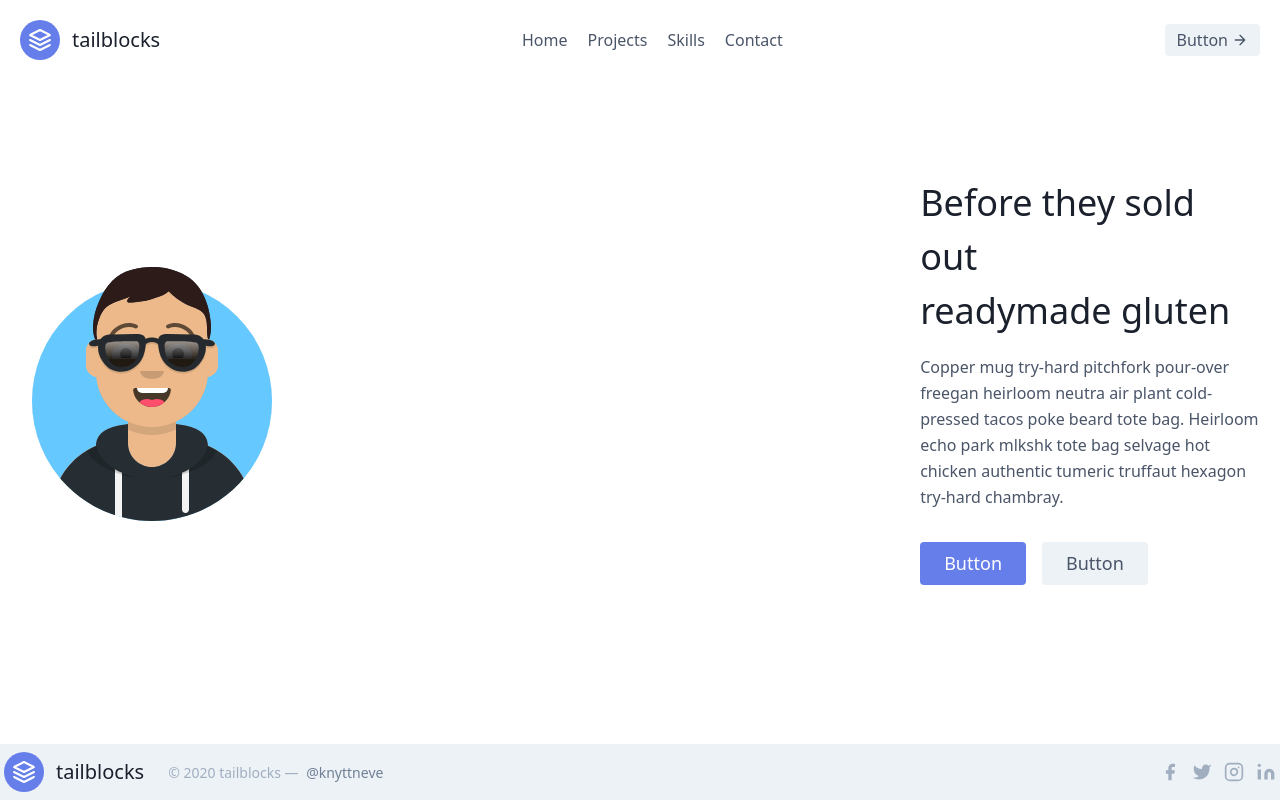
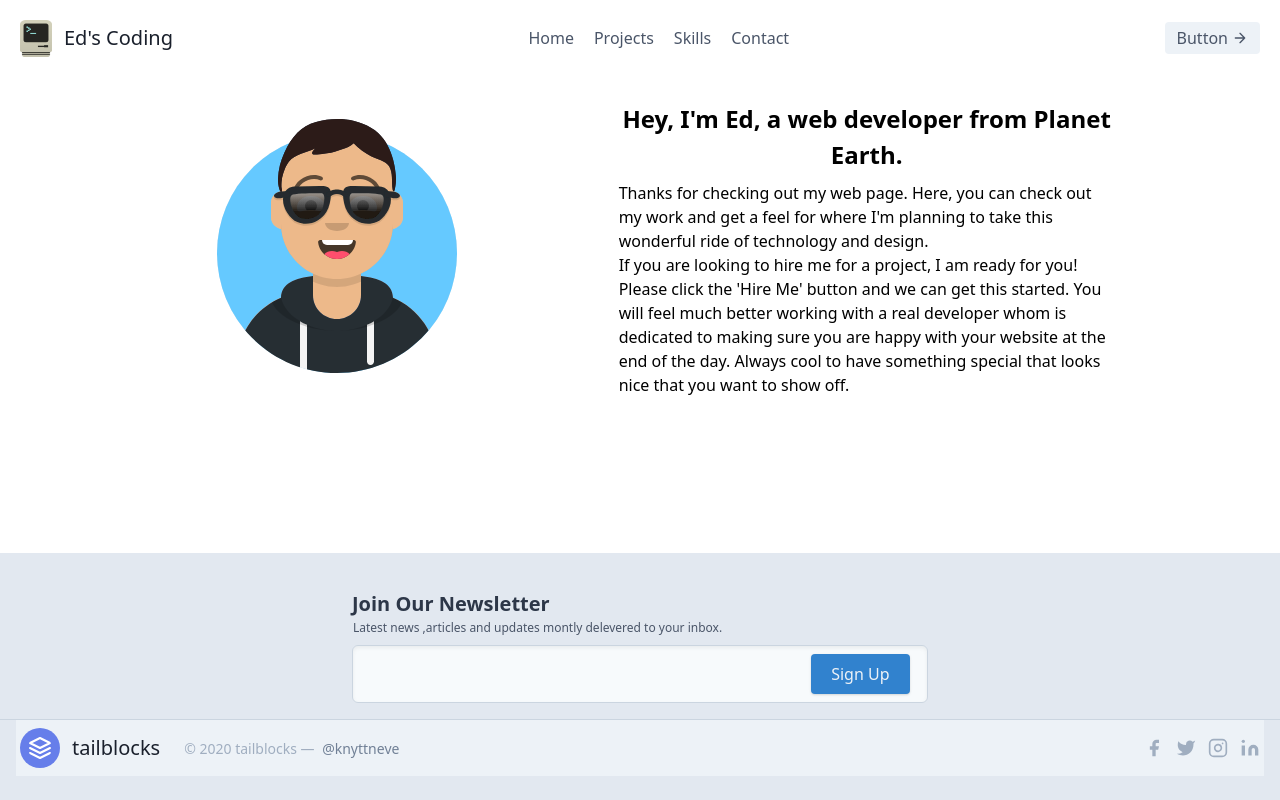
Before and after one commit to teambit710/nuxt_nicewebpage, a Nuxt app: page / in a window 1280 px wide. Built offline with nearby package versions, Linux system fonts and the light colour scheme.

Commit message:
mailing list

```diff
--- a/components/FooterBottom.vue
+++ b/components/FooterBottom.vue
@@ -1,4 +1,32 @@
 <template>
+  <!-- footer -->
+  <div class="w-full px-4 py-6 bg-gray-300 ">
+    <!-- marging just for display-->
+    <div class="px-4 pt-3 pb-4 -mx-4 border-b border-gray-400">
+      <div class="max-w-xl mx-auto">
+        <h2 class="inline-block text-xl font-semibold text-left text-gray-800">
+          Join Our Newsletter
+        </h2>
+        <p class="pl-px text-xs text-gray-700">
+          Latest news ,articles and updates montly delevered to your inbox.
+        </p>
+        <form action="#" class="mt-2">
+          <div class="flex items-center">
+            <input
+              type="email"
+              class="w-full px-2 py-4 mr-2 bg-gray-100 border border-gray-400 rounded-md shadow-inner focus:outline-none"
+              required
+            />
+            <button
+              class="px-5 py-2 text-gray-200 bg-blue-600 rounded shadow "
+              style="margin-left: -7.8rem;"
+            >
+              Sign Up
+            </button>
+          </div>
+        </form>
+      </div>
+    </div>
     <footer class="text-gray-700 body-font">
       <div class="bg-gray-200">
         <div
@@ -101,4 +129,5 @@
         </div>
       </div>
     </footer>
+  </div>
 </template>
--- a/components/HeaderTop.vue
+++ b/components/HeaderTop.vue
@@ -6,21 +6,12 @@
       <a
         class="flex items-center mb-4 font-medium text-gray-900 title-font md:mb-0"
       >
-        <svg
-          xmlns="http://www.w3.org/2000/svg"
-          fill="none"
-          stroke="currentColor"
-          stroke-linecap="round"
-          stroke-linejoin="round"
-          stroke-width="2"
-          class="w-10 h-10 p-2 text-white bg-indigo-500 rounded-full"
-          viewBox="0 0 24 24"
-        >
+        <img src="~/assets/logo_sm.png" class="w-8" alt="">
           <path
             d="M12 2L2 7l10 5 10-5-10-5zM2 17l10 5 10-5M2 12l10 5 10-5"
           ></path>
         </svg>
-        <span class="ml-3 text-xl">tailblocks</span>
+        <span class="ml-3 text-xl">Ed's Coding</span>
       </a>
       <nav
         class="flex flex-wrap items-center justify-center text-base md:ml-auto md:mr-auto"
--- a/pages/index.vue
+++ b/pages/index.vue
@@ -1,43 +1,27 @@
 <template>
-  <div class="container mx-6 mx-auto">
-    <section class="text-gray-700 body-font">
-      <div
-        class="container flex flex-col items-center px-5 py-24 mx-auto md:flex-row"
-      >
-        <div class="justify-center w-5/6 mb-10 lg:w-full md:w-1/2 md:mb-0">
-          <img
-            class="object-cover object-center rounded"
-            alt="hero"
-            src="~/assets/avataaars.svg"
-          />
+  <div class="container">
+    <section class="my-4 ml-10">
+      <div class="flex flex-wrap justify-center mx-auto">
+        <div class="w-1/3">
+          <img src="~/assets/avataaars.svg" alt="Avatar" />
         </div>
-        <div
-          class="flex flex-col items-center text-center lg:flex-grow md:w-1/2 lg:pl-24 md:pl-16 md:items-start md:text-left"
-        >
-          <h1
-            class="mb-4 text-3xl font-medium text-gray-900 title-font sm:text-4xl"
-          >
-            Before they sold out <br class="hidden lg:inline-block" />readymade
-            gluten
+        <div class="w-2/5">
+          <h1 class="py-2 text-2xl font-bold text-center">
+            Hey, I'm Ed, a web developer from Planet Earth.
           </h1>
-          <p class="mb-8 leading-relaxed">
-            Copper mug try-hard pitchfork pour-over freegan heirloom neutra air
-            plant cold-pressed tacos poke beard tote bag. Heirloom echo park
-            mlkshk tote bag selvage hot chicken authentic tumeric truffaut
-            hexagon try-hard chambray.
+          <p>
+            Thanks for checking out my web page. Here, you can check out my work
+            and get a feel for where I'm planning to take this wonderful ride of
+            technology and design.
           </p>
-          <div class="flex justify-center">
-            <button
-              class="inline-flex px-6 py-2 text-lg text-white bg-indigo-500 border-0 rounded focus:outline-none hover:bg-indigo-600"
-            >
-              Button
-            </button>
-            <button
-              class="inline-flex px-6 py-2 ml-4 text-lg text-gray-700 bg-gray-200 border-0 rounded focus:outline-none hover:bg-gray-300"
-            >
-              Button
-            </button>
-          </div>
+          <p>
+            If you are looking to hire me for a project, I am ready for you!
+            Please click the 'Hire Me' button and we can get this started. You
+            will feel much better working with a real developer whom is
+            dedicated to making sure you are happy with your website at the end
+            of the day. Always cool to have something special that looks nice
+            that you want to show off.
+          </p>
         </div>
       </div>
     </section>
```
Also changed, not shown: assets/logo_sm.png (added). Lines whose indentation alone changed are shown as unchanged.
